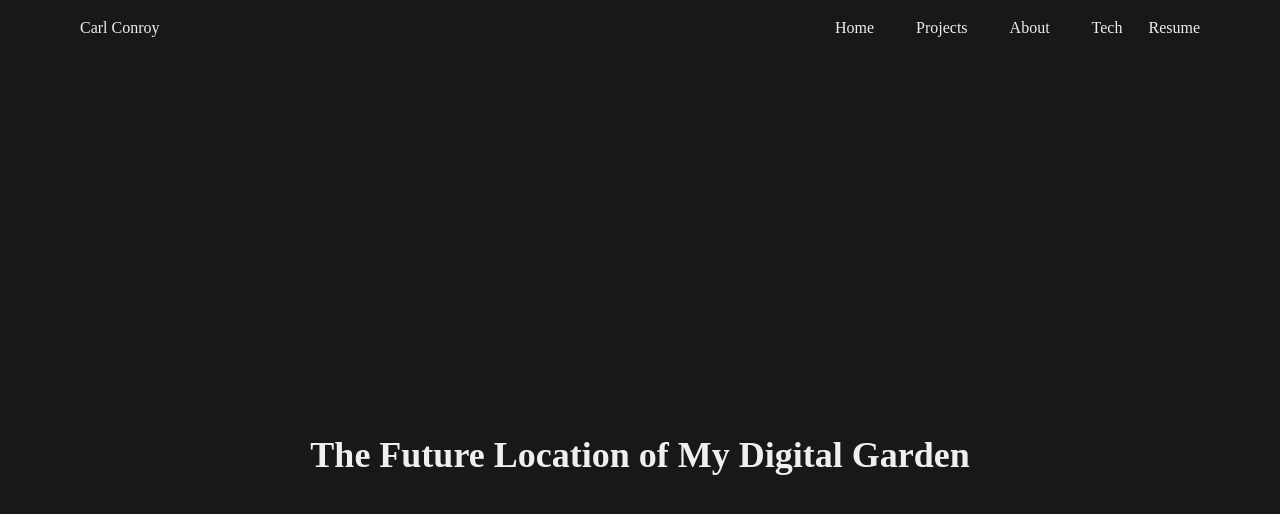
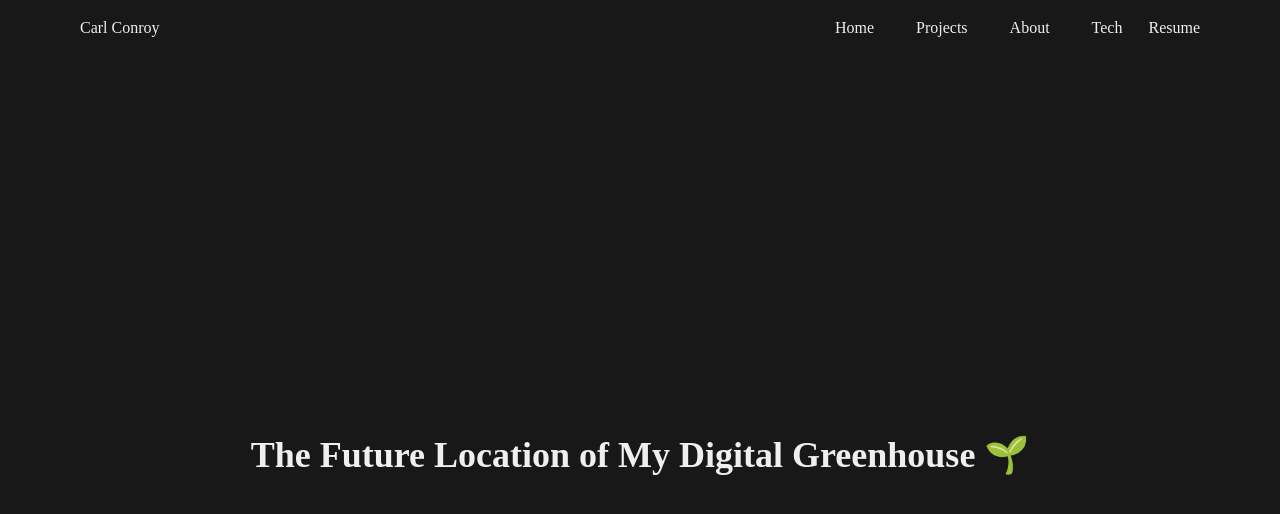
Before and after one commit to CarlinCharge/carlconroyv2, a Next.js app: page / in a window 1280 px wide. Shown: the top 514 px of the page. Built offline with nearby package versions, Linux system fonts and the light colour scheme.

Commit message:
add resume dir and render resume content component

```diff
--- a/src/pages/index.tsx
+++ b/src/pages/index.tsx
@@ -1,7 +1,6 @@
 import { Heading, Flex, Center } from "@chakra-ui/react";
 import Head from "next/head";
 import { Layout } from "../components/Layout/Layout";
-import About from "../components/About/About";
 
 export default function Home() {
   return (
@@ -13,12 +12,8 @@ export default function Home() {
       </Head>
       <main>
         <Layout>
-          <Flex direction="row"></Flex>
-
-          <Flex justify="center">
-            <Center minH="100vh" width="100%">
-              <Heading>The Future Location of My Digital Garden</Heading>
-            </Center>
+          <Flex minH="100vh" align="center" justify="center">
+            <Heading>The Future Location of My Digital Greenhouse 🌱</Heading>
           </Flex>
         </Layout>
       </main>
```
Also changed, not shown: src/components/About/About.tsx (+5 -7 lines), src/components/Resume/resumecontent.tsx (added, +9 -0 lines), src/pages/resume.tsx (added, +12 -0 lines).
